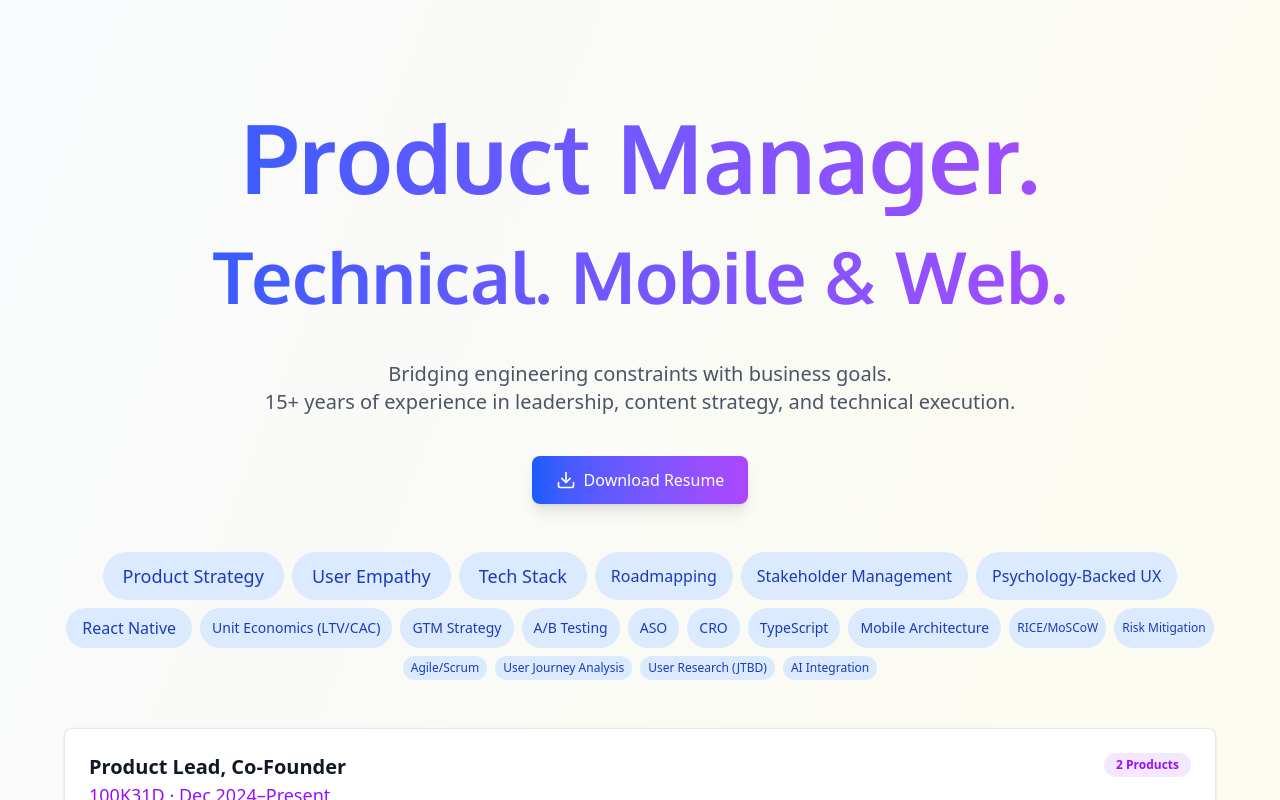
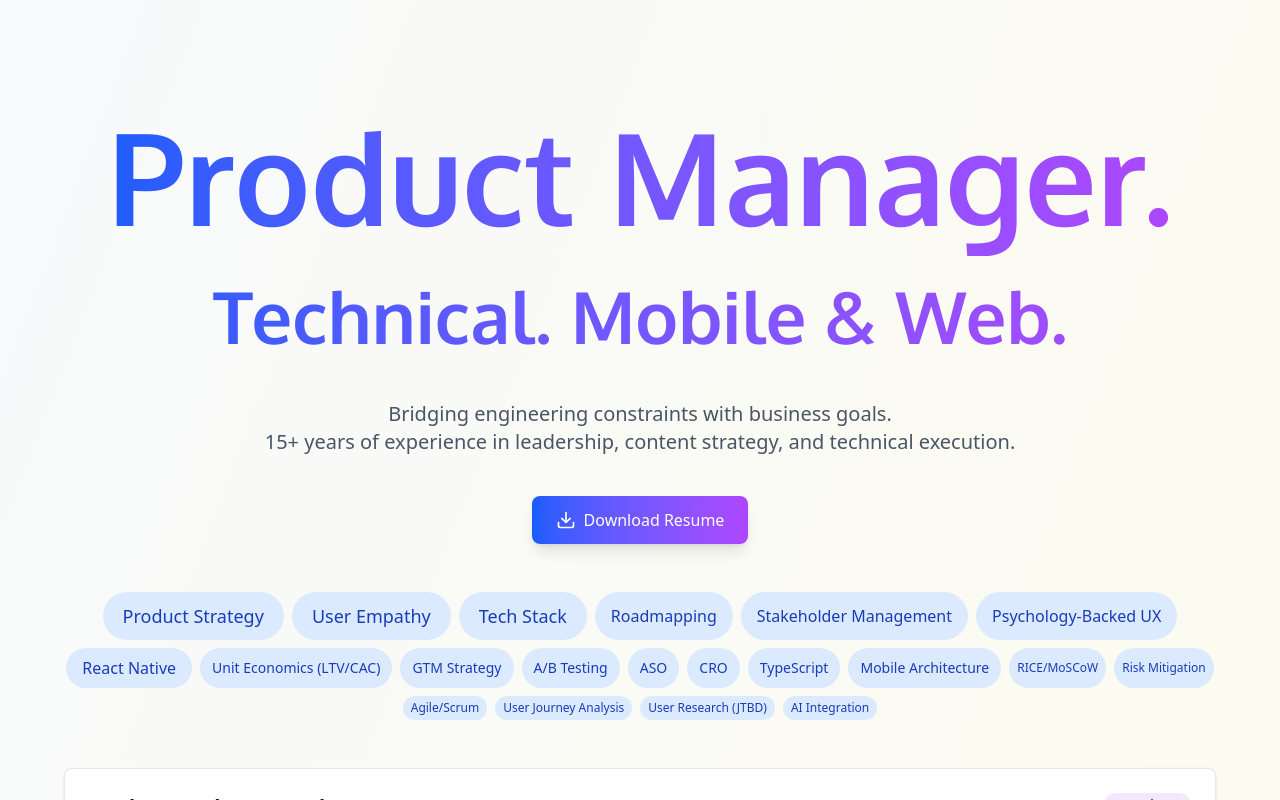
Before and after one commit to sanderbell/sanderbelldev2, a React (Vite) app: page / in a window 1280 px wide. Shown: the top 800 px of the page. Built offline with nearby package versions, Linux system fonts and the light colour scheme.

Commit message:
Update heading size in App component for improved visibility

```diff
--- a/src/App.tsx
+++ b/src/App.tsx
@@ -200,7 +200,7 @@ function App() {
       <div className="max-w-6xl mx-auto fade-in">
         <div className="text-center my-12">
           <div className="p-6 mb-6">
-            <h1 className="text-4xl sm:text-6xl md:text-8xl font-black bg-gradient-to-r from-blue-600 to-purple-500 text-transparent bg-clip-text leading-tight">
+            <h1 className="text-5xl sm:text-7xl md:text-9xl font-black bg-gradient-to-r from-blue-600 to-purple-500 text-transparent bg-clip-text leading-tight">
               Product Manager.{' '}
             </h1>
             <br />
```
Also changed, not shown: public/me.png (added).
